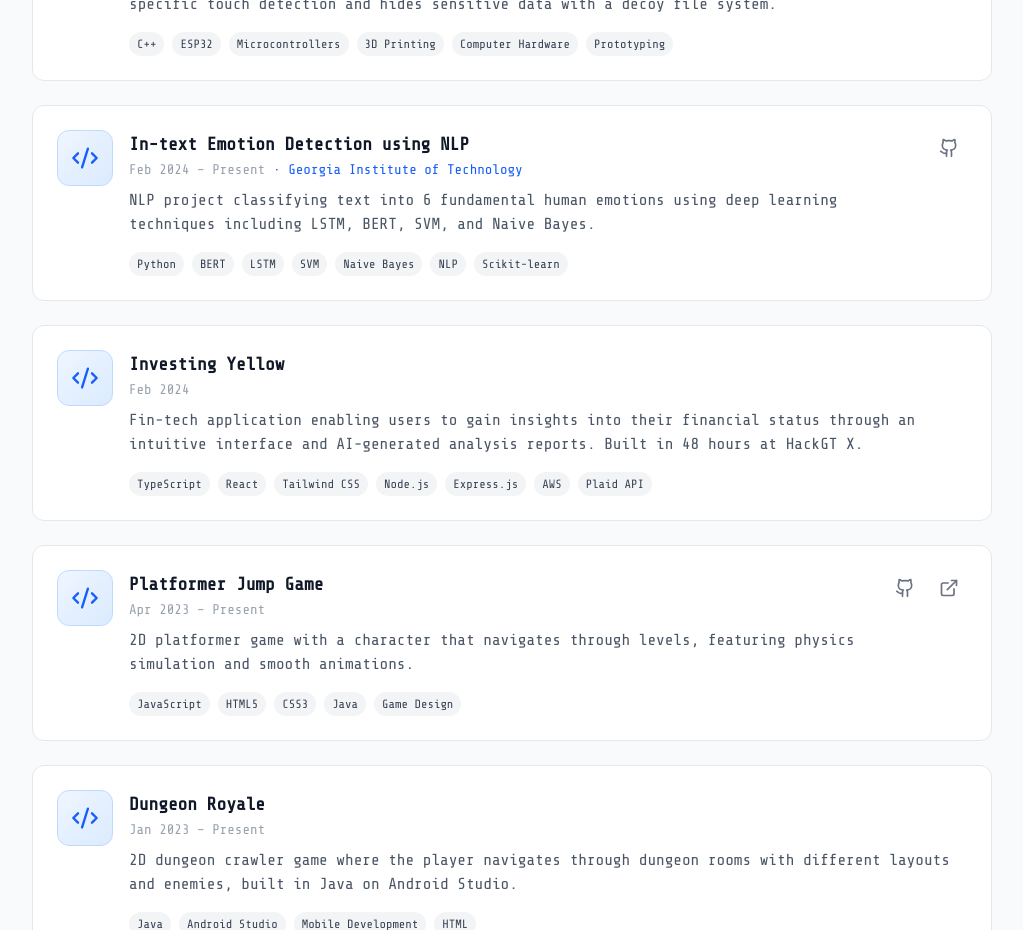
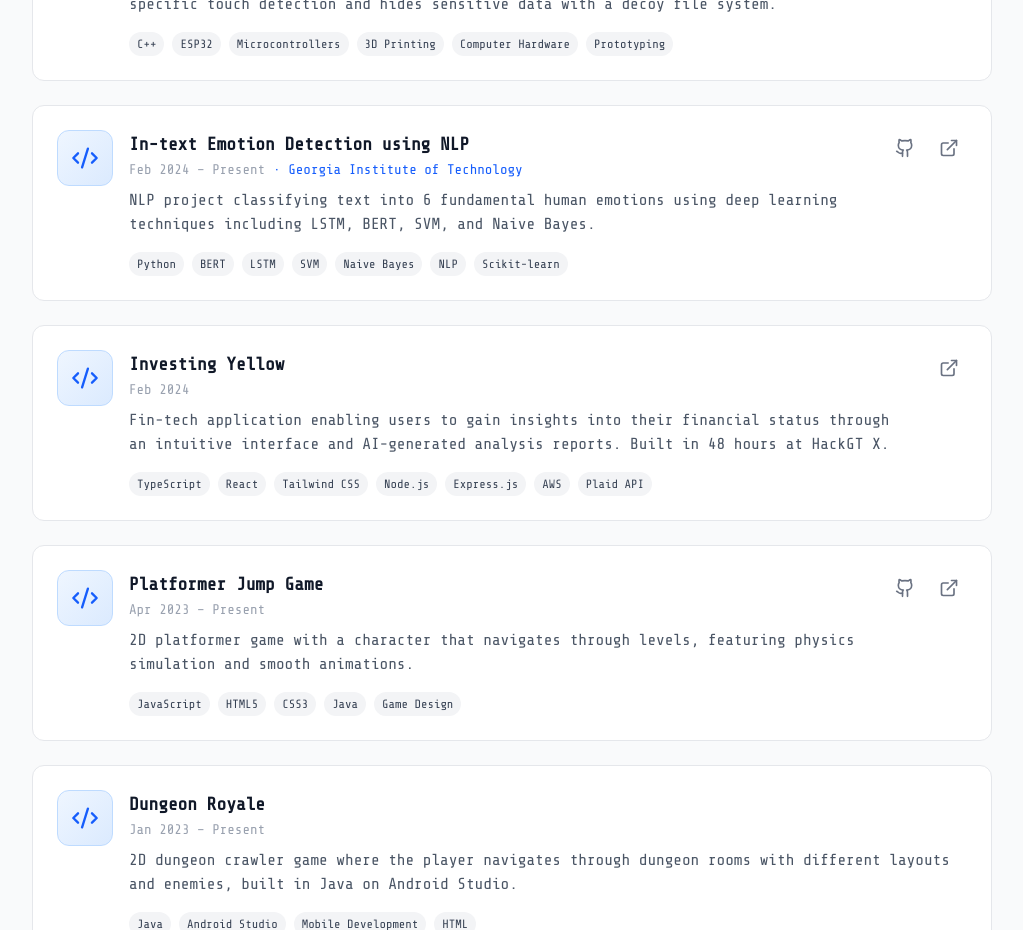
Before and after one commit to gtparag/parag-portfolio, a Next.js app: page / in a window 1280 px wide. Shown: the part 1720-2650 px from the top of the page, without its empty margins (128-1151 px from the left). Built offline with nearby package versions, Linux system fonts and the light colour scheme.

Commit message:
add live links for emotion detection and investing yellow projects
Co-Authored-By: Claude Sonnet 4.6 <noreply@anthropic.com>

```diff
--- a/content/projects.ts
+++ b/content/projects.ts
@@ -34,6 +34,7 @@ export const projects: Project[] = [
       "The project is based around using NLP for a more nuanced understanding of emotional context in text using 6 fundamental human emotions: sadness, joy, love, anger, fear, and surprise. Implements text normalization, tokenization and negation handling using Deep Learning techniques like LSTM, BERT, SVM, and Naive Bayes.",
     technologies: ["Python", "BERT", "LSTM", "SVM", "Naive Bayes", "NLP", "Scikit-learn"],
     githubUrl: "https://github.com/gtparag/CS4641-Project",
+    liveUrl: "https://irausch25.github.io/CS4641-Project/",
     date: "Feb 2024 – Present",
     association: "Georgia Institute of Technology",
     featured: true,
@@ -46,6 +47,7 @@ export const projects: Project[] = [
     longDescription:
       "A fin-tech application built in 48 hours at HackGT X with a team of 4 people. Built using TypeScript, React, and Tailwind CSS for the user interface. Used Node.js and Express.js on AWS for secure backend operations. Integrated Plaid API for smooth transactions and balance checks. Established a robust infrastructure on AWS for scalability, utilizing Route 53, CloudFront, load balancing, and a secure SSL setup.",
     technologies: ["TypeScript", "React", "Tailwind CSS", "Node.js", "Express.js", "AWS", "Plaid API"],
+    liveUrl: "https://investingyellow.com/",
     date: "Feb 2024",
     featured: true,
   },
```
